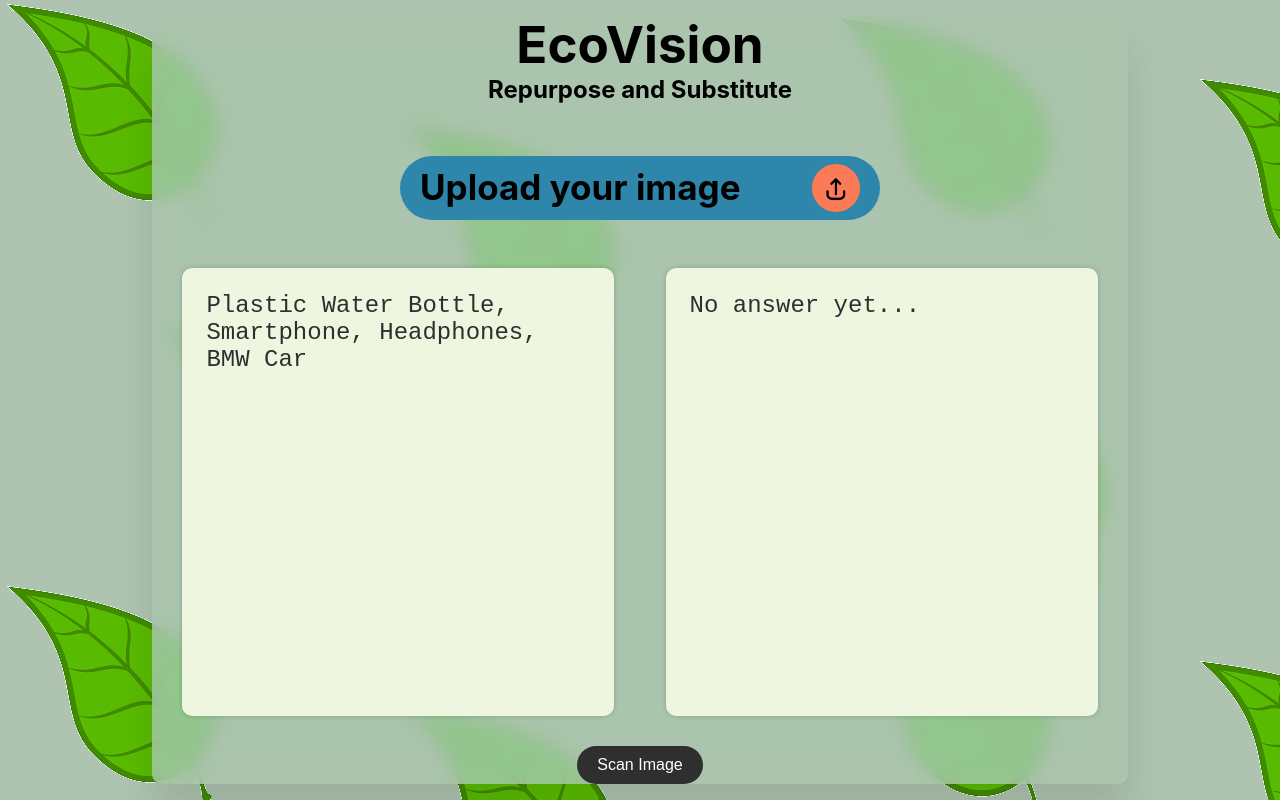
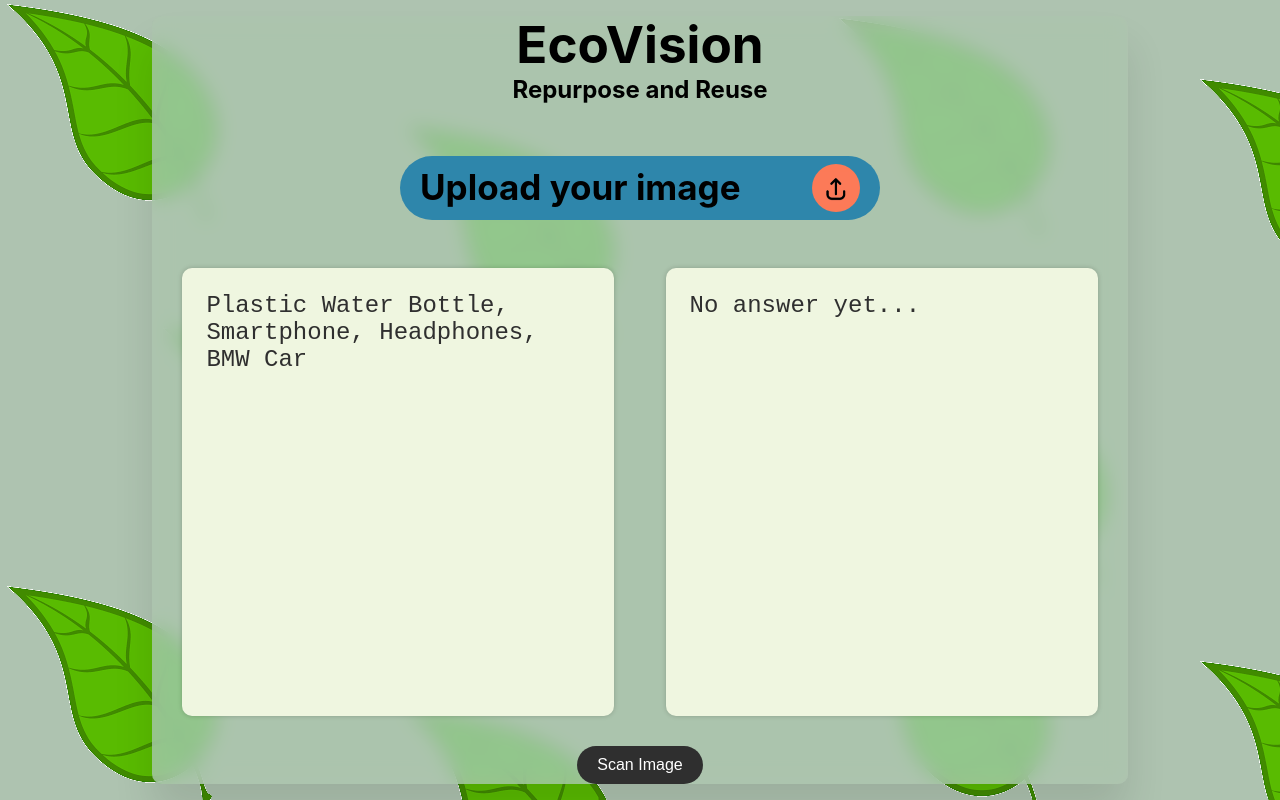
Before and after one commit to DEboy2007/EcoVision, a React (Vite) app in the folder eco-vision/: page / in a window 1280 px wide. Built offline with nearby package versions, Linux system fonts and the light colour scheme; no server answers.

Commit message:
Changed tagline

```diff
--- a/eco-vision/src/pages/main.jsx
+++ b/eco-vision/src/pages/main.jsx
@@ -56,7 +56,7 @@ const Main = () => {
         <div className="container">
             <div className='header'>
                 <h1>EcoVision</h1>
-                <h2>Repurpose and Substitute</h2>
+                <h2>Repurpose and Reuse</h2>
             </div>
             <br /><br />
             <form ref={formRef} onSubmit={handleButtonClick}>
```
